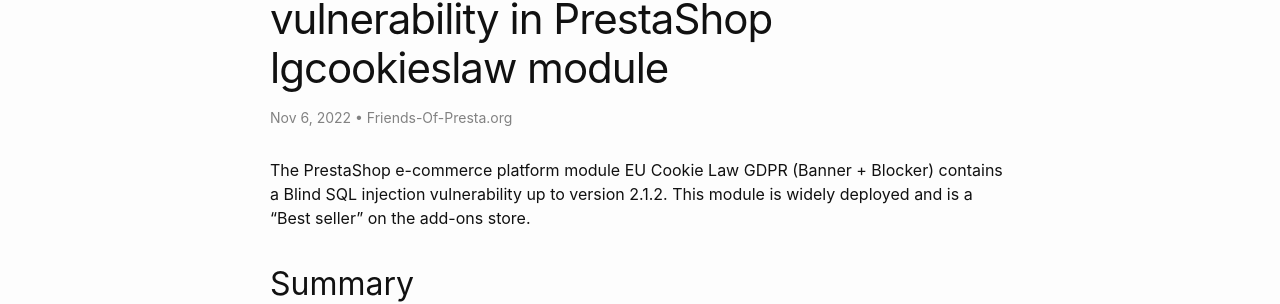
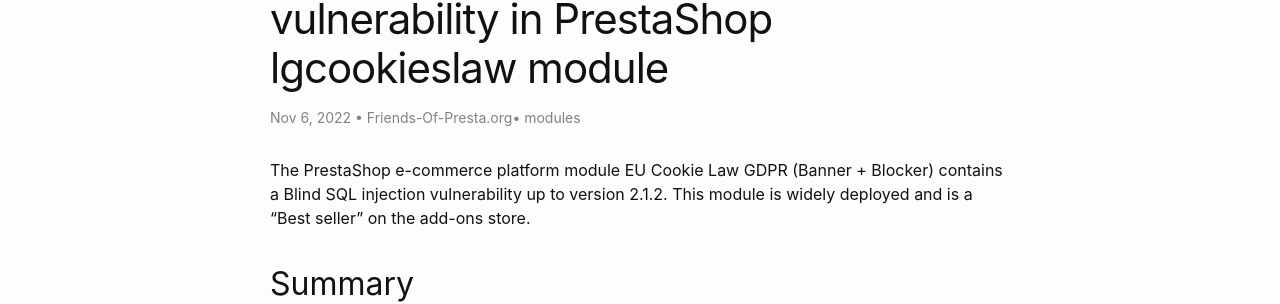
Before and after one commit to friends-of-presta/security-advisories, a Jekyll site: the page built from _posts/2022-11-06-lgcookieslaw.md, in a window 1280 px wide and 900 px high. Shown: the part 145-449 px from the top of the window. Built offline with Jekyll 4.4.1, drawn with Linux system fonts in a browser that asks for light colours.

Commit message:
Update post.html

```diff
--- a/_layouts/post.html
+++ b/_layouts/post.html
@@ -23,7 +23,8 @@ layout: default
             <span class="p-author h-card" itemprop="name">{{ author }}</span></span>
             {%- if forloop.last == false %}, {% endif -%}
         {% endfor %}
-      {%- endif -%}</p>
+      {%- endif -%}
+      {%- if page.categories -%} • {{ page.categories }}{%- endif -%}</p>
   </header>
 
   <div class="post-content e-content" itemprop="articleBody">
```
